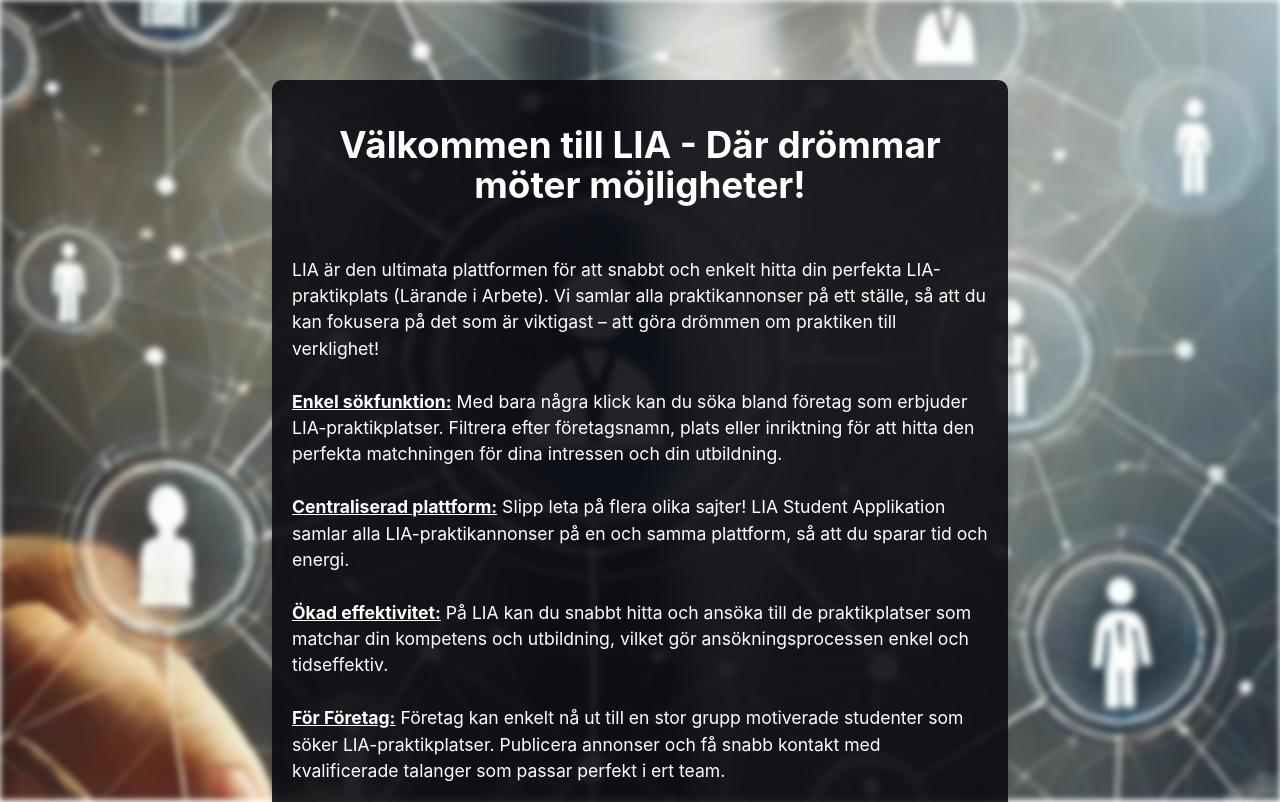
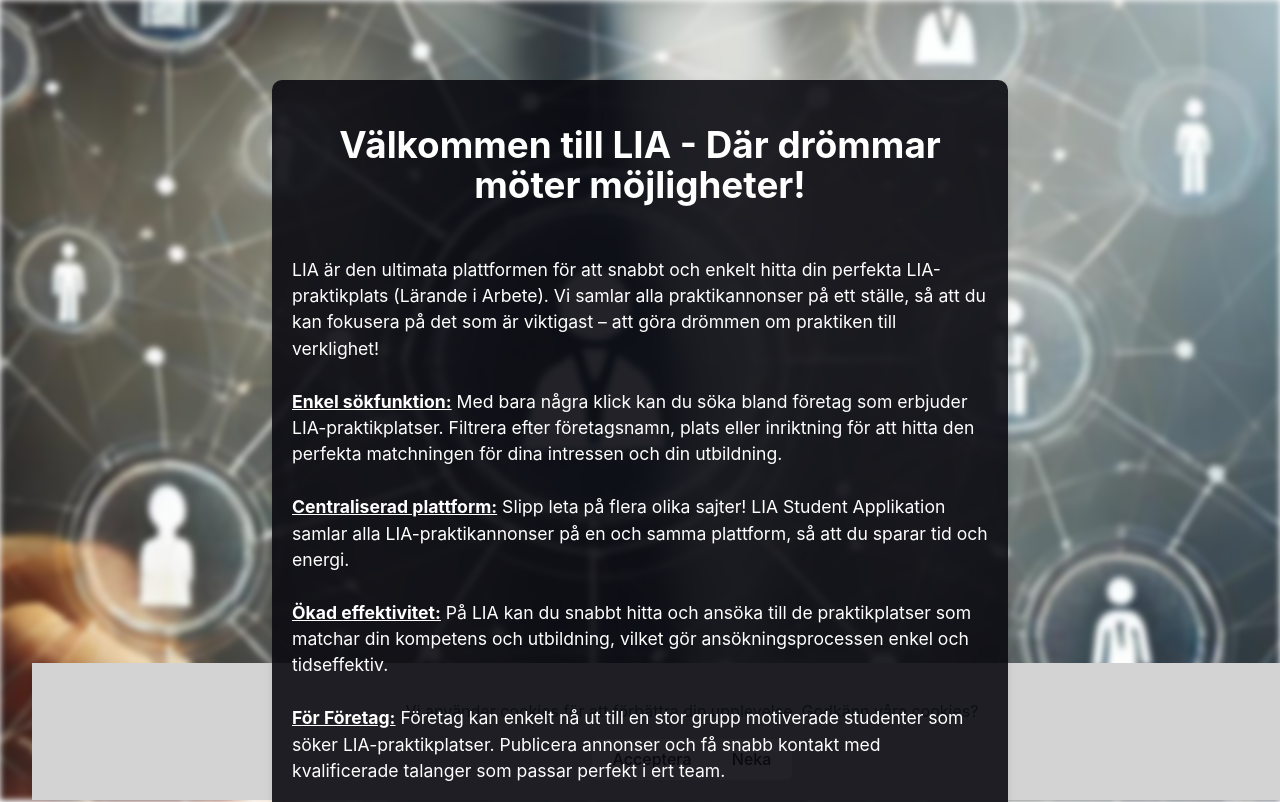
Before and after one commit to MikaelaJohansson/frontend_student_LIA, a React (Vite) app: page / in a window 1280 px wide. Shown: the top 802 px of the page. Built offline with nearby package versions, Linux system fonts and the light colour scheme.

Commit message:
const express = require('express');

```diff
--- a/src/App.jsx
+++ b/src/App.jsx
@@ -1,10 +1,11 @@
-import { BrowserRouter as Router, Routes, Route,Link } from 'react-router-dom';
+import { BrowserRouter as Router, Routes, Route } from 'react-router-dom';
 import './App.css'
 import Home from './Components/Home'
 import Login from './Components/Login'
 import Register from './Components/Register'
 import UserPage from './Components/UserPage'
 import About from './Components/About';
+import CookieConsent from './Components/CookieConsent'
 
 function App() {
 
@@ -12,8 +13,7 @@ function App() {
   return (
     <>
       <Router>
-
-
+       <CookieConsent />
         <Routes>
           <Route path='/' element={<Home/>}/>
           <Route path='/Login' element={<Login />}/>
--- /dev/null
+++ b/src/Components/CookieConsent.jsx
@@ -0,0 +1,47 @@
+import React, { useState, useEffect } from 'react';
+
+const CookieConsent = () => {
+  const [showBanner, setShowBanner] = useState(false);
+
+  useEffect(() => {
+    const consent = localStorage.getItem('cookieConsent');
+    if (!consent) {
+      setShowBanner(true);
+    }
+  }, []);
+
+  const handleAccept = async () => {
+
+    localStorage.setItem('cookieConsent', 'granted');
+    setShowBanner(false);
+
+    try {
+      await fetch('/api/accept-cookies', {
+        method: 'POST',
+        headers: {
+          'Content-Type': 'application/json',
+        },
+        body: JSON.stringify({ consent: 'granted' })
+      });
+    } catch (error) {
+      console.error('Misslyckades att skicka cookie-samtycke', error);
+    }
+  };
+
+  const handleDecline = () => {
+    localStorage.setItem('cookieConsent', 'declined');
+    setShowBanner(false);
+  };
+
+  if (!showBanner) return null;
+
+  return (
+    <div style={{ position: 'fixed', bottom: 0, backgroundColor: 'lightgray', padding: '20px', width: '100%' }}>
+      <p>Vi använder cookies för att förbättra din upplevelse. Godkänn våra cookies?</p>
+      <button onClick={handleAccept}>Acceptera</button>
+      <button onClick={handleDecline}>Neka</button>
+    </div>
+  );
+};
+
+export default CookieConsent;
```
